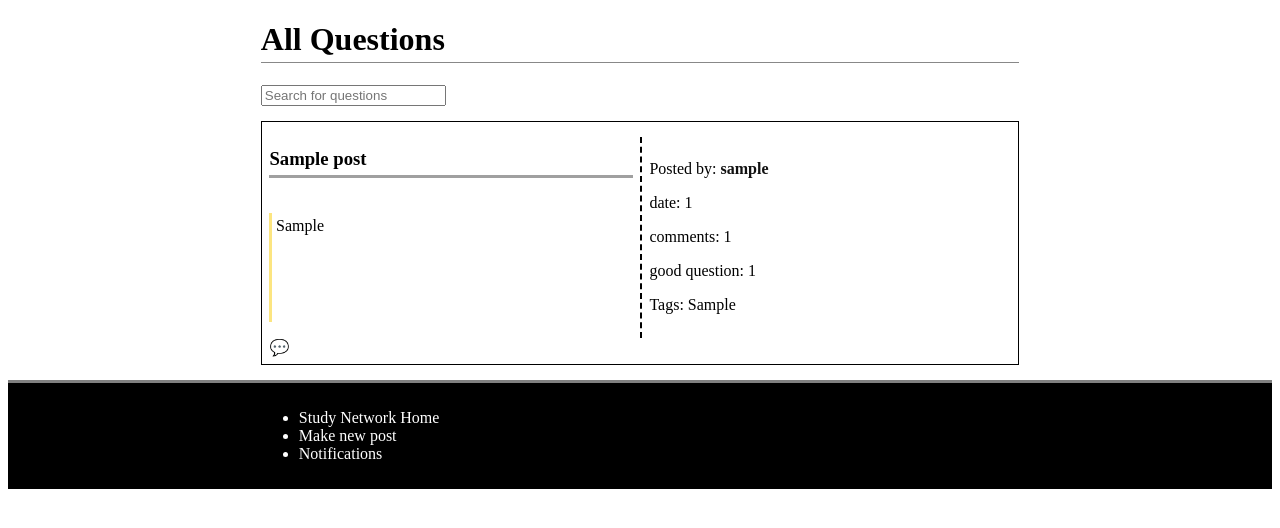
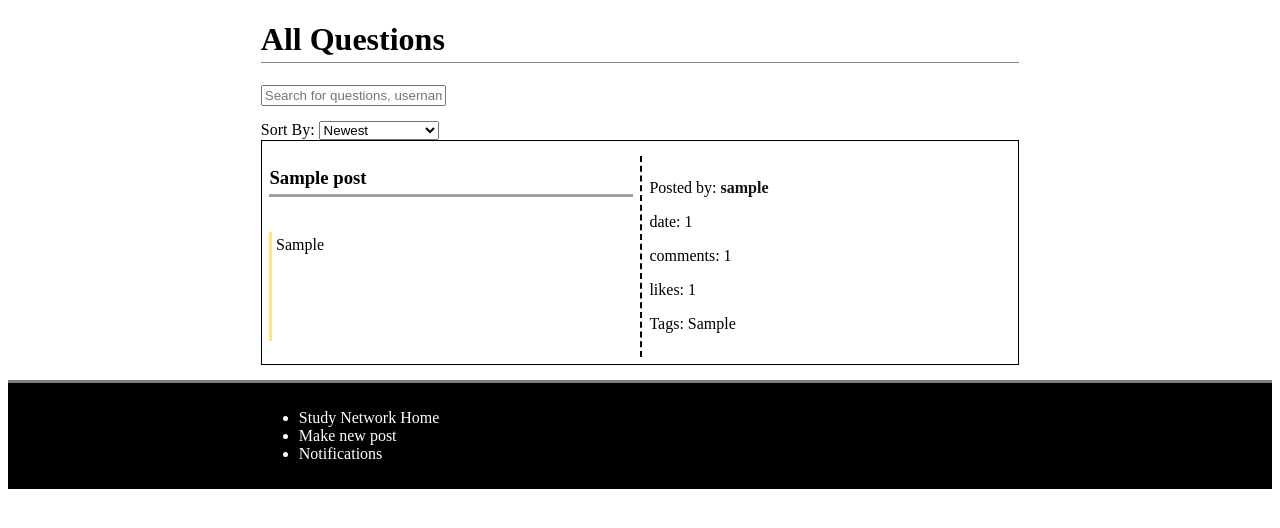
Before and after one commit to rbdd/StudyNetwork, a Flask app: page / in a window 1280 px wide. Shown: the part 87-615 px from the top of the page. Run offline with Flask 3, Linux system fonts and the light colour scheme; tables that the repository leaves empty hold one stand-in row (values such as "Sample post").

Commit message:
added sorting and enhanced search fiter. Made it so that you can like posts

```diff
--- a/main.py
+++ b/main.py
@@ -32,12 +32,27 @@ with app.app_context():
 def home():
     'The homepage route'
     # gets all the posts in the database
-    post = models.Post.query.order_by(desc(models.Post.id)).all()
+    post = models.Post.query
 
-    number_of_items = 0
-    for p in post:
-        number_of_items += 1
+    sort_option = request.args.get('sort')
+    if sort_option == 'comments (most comment)':
+        post = post.order_by(desc(models.Post.comments))
+    elif sort_option == 'comments (least comment)':
+        post = post.order_by(models.Post.comments)
+    elif sort_option == 'most likes':
+        post = post.order_by(desc(models.Post.likes))
+    elif sort_option == 'least likes':
+        post = post.order_by(models.Post.likes)
+    elif sort_option == 'date (ascending)':
+        post = post.order_by(models.Post.id)
+    else:  # Default sorting: by date
+        post = post.order_by(desc(models.Post.id))
 
+    post = post.all()
+
+    session['selectedOption'] = sort_option
+
+    number_of_items = len(post)
 
     return render_template('home.html', posts=post, title='home', n=int(number_of_items))
 
--- a/templates/home.html
+++ b/templates/home.html
@@ -5,7 +5,18 @@
 <main>
 <h1>All Questions</h1>
 <input type='text' id='search' onkeyup='SearchFilter()'
-placeholder='Search for questions'>
+placeholder='Search for questions, username or tags'>
+<div>
+    <label for="sortSelect">Sort By:</label>
+    <select id="sortSelect" onchange="handleSort()">
+      <option value="date (descending)">Newest</option>
+      <option value="date (ascending)">Oldest</option>
+      <option value="comments (most comment)">Most comments</option>
+      <option value="comments (least comment)">Least comments</option>
+      <option value="most likes">Most likes</option>
+      <option value="least likes">Least likes</option>
+    </select>
+</div>
 <div id='questionList'>
 {% for post in posts %}
 <div class='grid_container'>
@@ -20,22 +31,20 @@ placeholder='Search for questions'>
     <p>Posted by: <a class='name' id='name' href='/profile/{{post.post_user.id}}'><strong>{{ post.post_user.username }}</strong></a></p>
     <p>date: {{ post.date }}
     <p>comments: {{ post.comments }}</p>
-    <p>good question: {{ post.likes }}</p>
+    <p>likes: {{ post.likes }}</p>
     <p class='tags'>Tags: {% for catego in post.categories_post %}
         {{catego.topic}}
         {% endfor %}
     </p>
-    </div class='comment_button'>
-    {% if g.logged_in_user %}
-        <a href='/comment/{{post.id}}'>💬</a>
-    {% else %}
-        <a href='/signin'>💬</a>
-    {% endif %}
+</div>
 </div>
 {% endfor %}
 </div>
 
 <script>
+
+
+
 function SearchFilter() {
     // listing all the variables
     var input, filter, questionList, question, title, i, txtValue;
@@ -46,15 +55,53 @@ function SearchFilter() {
 
     for (i=0; i < question.length; i++) {
         title = question[i].getElementsByTagName('h3')[0];
+        tags = question[i].getElementsByClassName('tags')[0].innerText;
+        username = question[i].getElementsByClassName('name')[0].innerText;
 
         txtValue = title.textContent || title.innerText;
-        if (txtValue.toUpperCase().indexOf(filter) > -1) {
+        tagsValue = tags.toUpperCase();
+        usernameValue = username.toUpperCase();
+
+        if (txtValue.toUpperCase().indexOf(filter) > -1 || tagsValue.indexOf(filter) > -1 || usernameValue.indexOf(filter) > -1) {
             question[i].style.display = '';
         } else {
             question[i].style.display = 'none';
         }
     }
 }
+function handleSort() {
+    var sortSelect = document.getElementById('sortSelect');
+    var selectedOption = sortSelect.value;
+    var currentURL = window.location.href;
+
+    // Store the selected sorting option in localStorage
+    localStorage.setItem('selectedOption', selectedOption);
+
+    // Check if there is already a sort query parameter in the URL
+    var regex = /[\?&]sort=([^&#]*)/;
+    var match = regex.exec(currentURL);
+
+    // Replace or add the sort query parameter based on the selected option
+    if (match !== null) {
+        var updatedURL = currentURL.replace(regex, `?sort=${selectedOption}`);
+    } else {
+        updatedURL = currentURL + `?sort=${selectedOption}`;
+    }
+
+    // Reload the page with the updated URL
+    window.location.href = updatedURL;
+}
+function loadSelectedOption() {
+    var sortSelect = document.getElementById('sortSelect');
+    var selectedOption = localStorage.getItem('selectedOption');
+
+    if (selectedOption) {
+        sortSelect.value = selectedOption;
+    }
+}
+
+// Call the function to load the selected option when the page loads
+document.addEventListener('DOMContentLoaded', loadSelectedOption);
 </script>
 </main>
 
```
Also changed, not shown: data.db.
